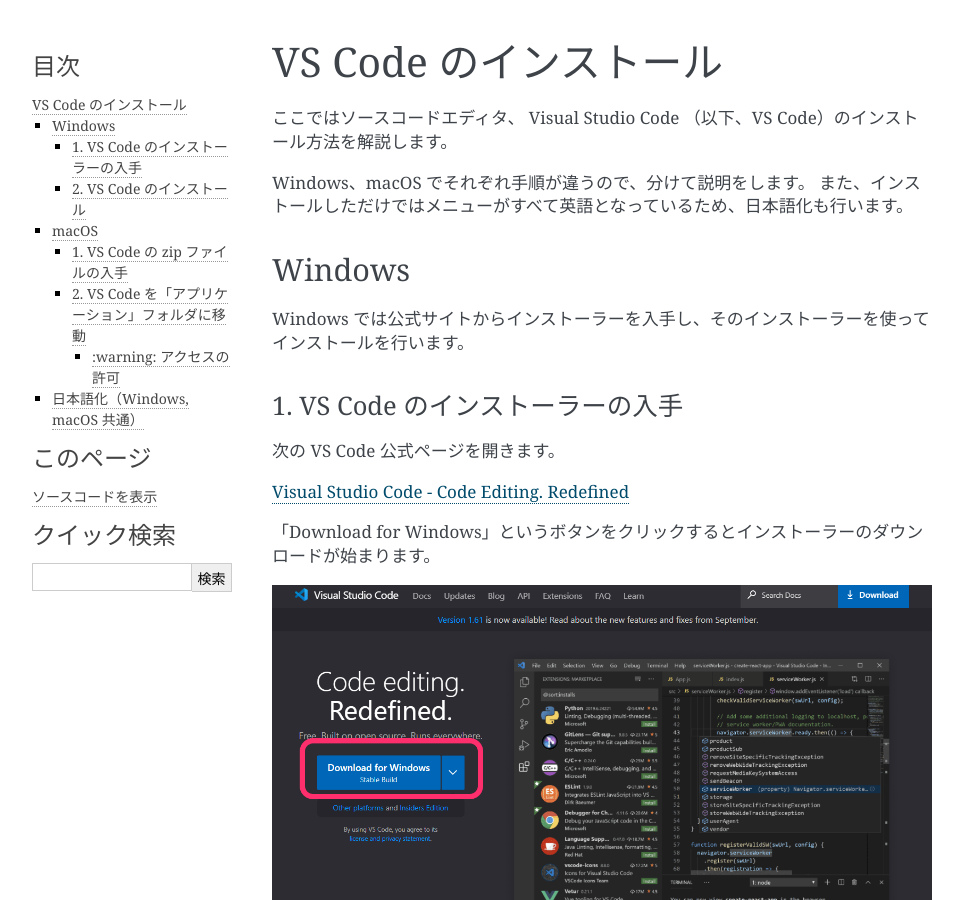
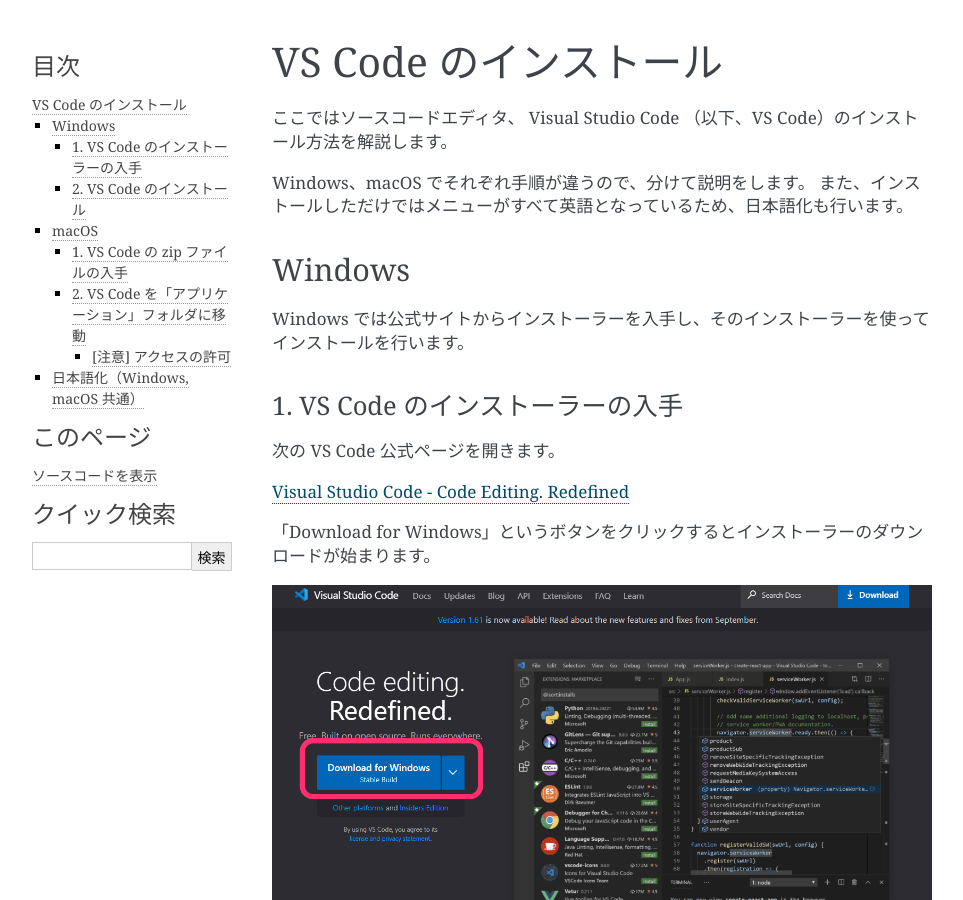
Before and after one commit to python-ed-open-doc/python-starter-guide, a Sphinx documentation site: the page built from source/ide/vscode-setup.md, in a window 1280 px wide and 900 px high. Shown: the whole window, without its empty margins (148-1111 px from the left). Built offline with Sphinx 7.4.7, drawn with Linux system fonts in a browser that asks for light colours; some of the changed text lies outside the part shown.

Commit message:
fix: :hoge: 形式の絵文字をやめて言葉で書く

```diff
--- a/source/ide/vscode-setup.md
+++ b/source/ide/vscode-setup.md
@@ -120,7 +120,7 @@
 ![アプリケーションフォルダにあるVS Code](images/macos06.png)
 _アプリケーションフォルダにあるVS Code_
 
-#### :warning: アクセスの許可
+#### [注意] アクセスの許可
 
 macOS の場合、VS Codeはインターネットから入手したアプリケーションであるため、開いても問題ないか確認を求めてきます。Appleによるチェックで悪質なソフトウェアが検知されていないのであれば問題ないと判断できるので、メッセージを確認したうえで「開く」をクリックしましょう。
 
```
